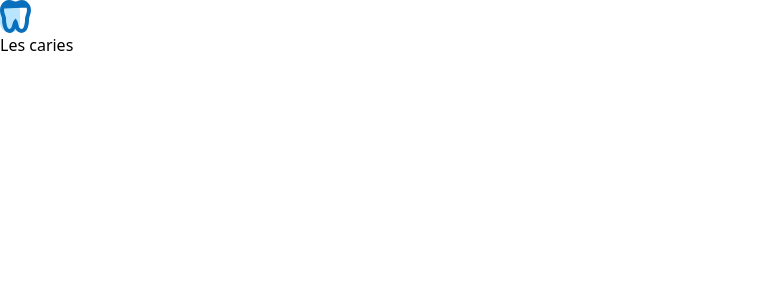
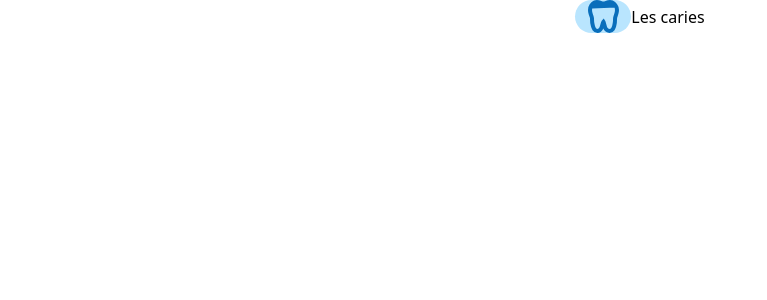
Before and after one commit to LancelotThore/R4.03-Robin-le-requin, a React (Vite) app: page / in a window 1280 px wide. Shown: the top 300 px of the page, without its empty margins (0-767 px from the left). Built offline with nearby package versions, Linux system fonts and the light colour scheme.

Commit message:
pas grand chose

```diff
--- a/src/components/Button/Type.jsx
+++ b/src/components/Button/Type.jsx
@@ -3,8 +3,8 @@ import { Dent } from "../../components/Button/Icons";
 export default function Type() {
     return (
         <>
-        <div className="rounded-lg bg-forground">
-            <div className="rounded-full w-5 bg-background">
+        <div className="rounded-lg bg-forground flex items-center justify-center">
+            <div className="flex rounded-full items-center justify-center w-14 bg-background">
             <Dent></Dent>
             </div>
             <h2 className="text-text">Les caries</h2>
```
